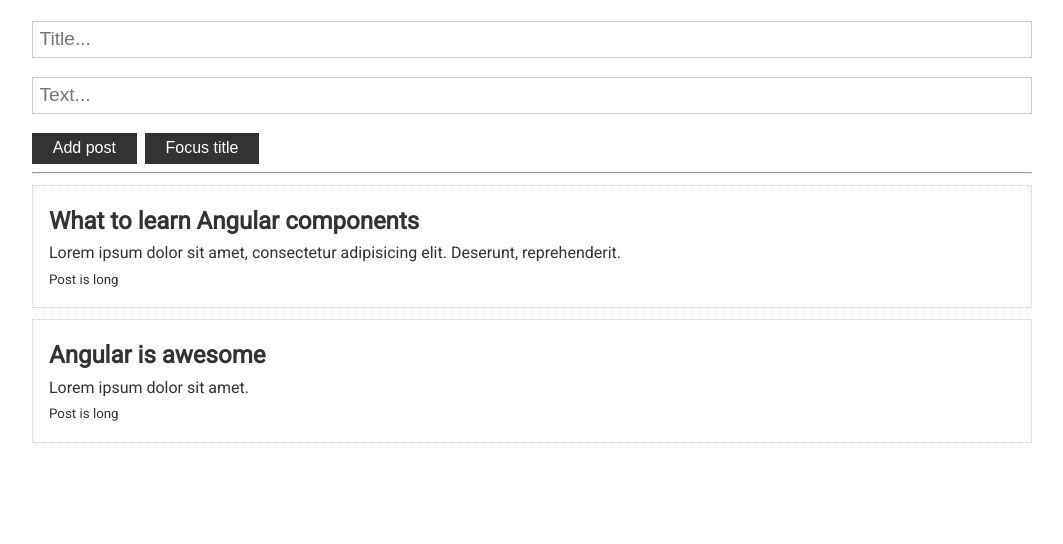
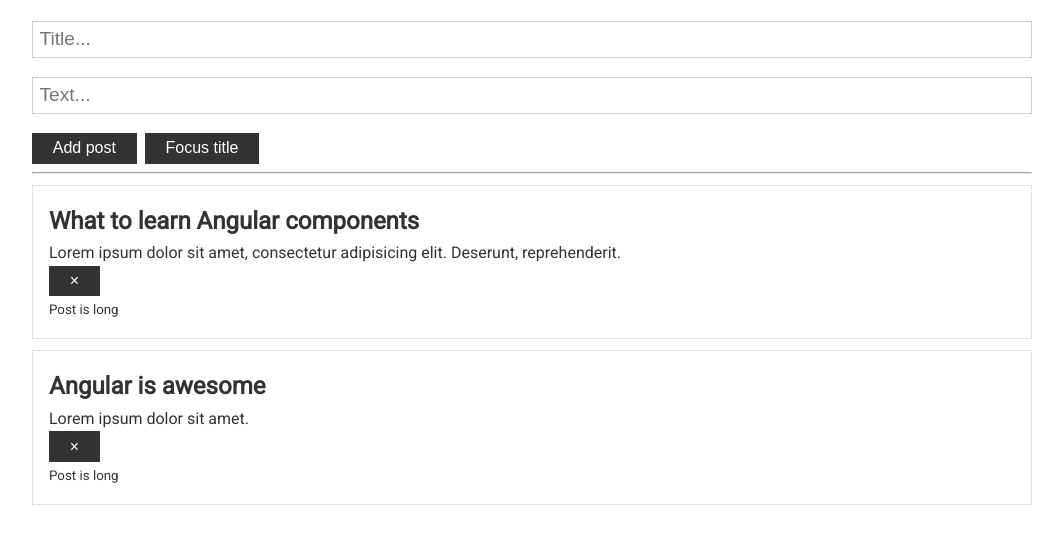
Before and after one commit to olha1313/angular-basics, an Angular app: page / in a window 1280 px wide. Shown: the top 544 px of the page, without its empty margins (108-1171 px from the left). Built offline with nearby package versions, Linux system fonts and the light colour scheme.

Commit message:
Added lifecycle hooks & ability to remove posts

```diff
--- a/src/app/app.component.html
+++ b/src/app/app.component.html
@@ -3,7 +3,7 @@
 		(onAdd)="onUpdatePosts($event)"
 	></app-post-form>
 	<hr />
-	<app-post *ngFor="let post of posts" [post]="post">
+	<app-post *ngFor="let post of posts" [post]="post" (onRemove)="onRemovePost($event)">
 		<div #info>
 			<small *ngIf="post.text.length > 10; else short">Post is long</small>
 			<ng-template #short>
--- a/src/app/app.component.ts
+++ b/src/app/app.component.ts
@@ -15,15 +15,21 @@ export class AppComponent {
 	posts: Post[] = [
 		{
 			title: 'What to learn Angular components',
-			text: 'Lorem ipsum dolor sit amet, consectetur adipisicing elit. Deserunt, reprehenderit.'
+			text: 'Lorem ipsum dolor sit amet, consectetur adipisicing elit. Deserunt, reprehenderit.',
+			id: 1
 		},
 		{
 			title: 'Angular is awesome',
-			text: 'Lorem ipsum dolor sit amet.'
+			text: 'Lorem ipsum dolor sit amet.',
+			id: 2
 		}
 	]
 
 	public onUpdatePosts(post: Post) {
 		this.posts.unshift(post);
 	}
+
+	public onRemovePost(id: number) {
+		this.posts = this.posts.filter(post => post.id !== id)
+	}
 }
--- a/src/app/post/post.component.html
+++ b/src/app/post/post.component.html
@@ -2,5 +2,7 @@
 	<h2>{{ post.title }}</h2>
 	<p>{{ post.text }}</p>
 
+  <button class="btn" (click)="onRemovePost()">&times;</button>
+
 	<ng-content></ng-content>
 </div>
--- a/src/app/post/post.component.ts
+++ b/src/app/post/post.component.ts
@@ -1,4 +1,15 @@
-import { Component, ContentChild, ElementRef, Input, OnInit } from '@angular/core';
+import {
+	AfterContentChecked,
+	AfterContentInit, AfterViewChecked, AfterViewInit,
+	Component,
+	ContentChild,
+	DoCheck,
+	ElementRef, EventEmitter,
+	Input,
+	OnChanges, OnDestroy,
+	OnInit, Output,
+	SimpleChanges
+} from '@angular/core';
 import { Post } from '../app.component';
 
 @Component({
@@ -6,14 +17,48 @@ import { Post } from '../app.component';
 	templateUrl: './post.component.html',
 	styleUrls: ['./post.component.scss']
 })
-export class PostComponent implements OnInit {
+export class PostComponent implements OnInit, OnChanges, DoCheck, AfterContentInit, AfterContentChecked, AfterViewInit, AfterViewChecked, OnDestroy{
 	@Input() public post!: Post;
+	@Output() onRemove: EventEmitter<number> = new EventEmitter<number>();
 	@ContentChild('info', {static: true}) infoRef!: ElementRef;
 
-	constructor() { }
-
-	ngOnInit() {
-		console.log(this.infoRef)
+	constructor() {
+		// console.log('constructor')
 	}
 
+	public ngOnChanges(changes: SimpleChanges) {
+		// console.log('ngOnChanges', changes)
+	}
+
+	public ngOnInit() {
+		// console.log('ngOnInit')
+	}
+
+	public ngDoCheck() {
+		// console.log('ngDoCheck')
+	}
+
+	public ngAfterContentInit() {
+		// console.log('ngAfterContentInit')
+	}
+
+	public ngAfterContentChecked() {
+		// console.log('ngAfterContentChecked')
+	}
+
+	public ngAfterViewInit() {
+		// console.log('ngAfterViewInit')
+	}
+
+	public ngAfterViewChecked() {
+		// console.log('ngAfterViewChecked')
+	}
+
+	public ngOnDestroy() {
+		// console.log('ngOnDestroy')
+	}
+
+	public onRemovePost() {
+		this.onRemove.emit(this.post.id)
+	}
 }
```
